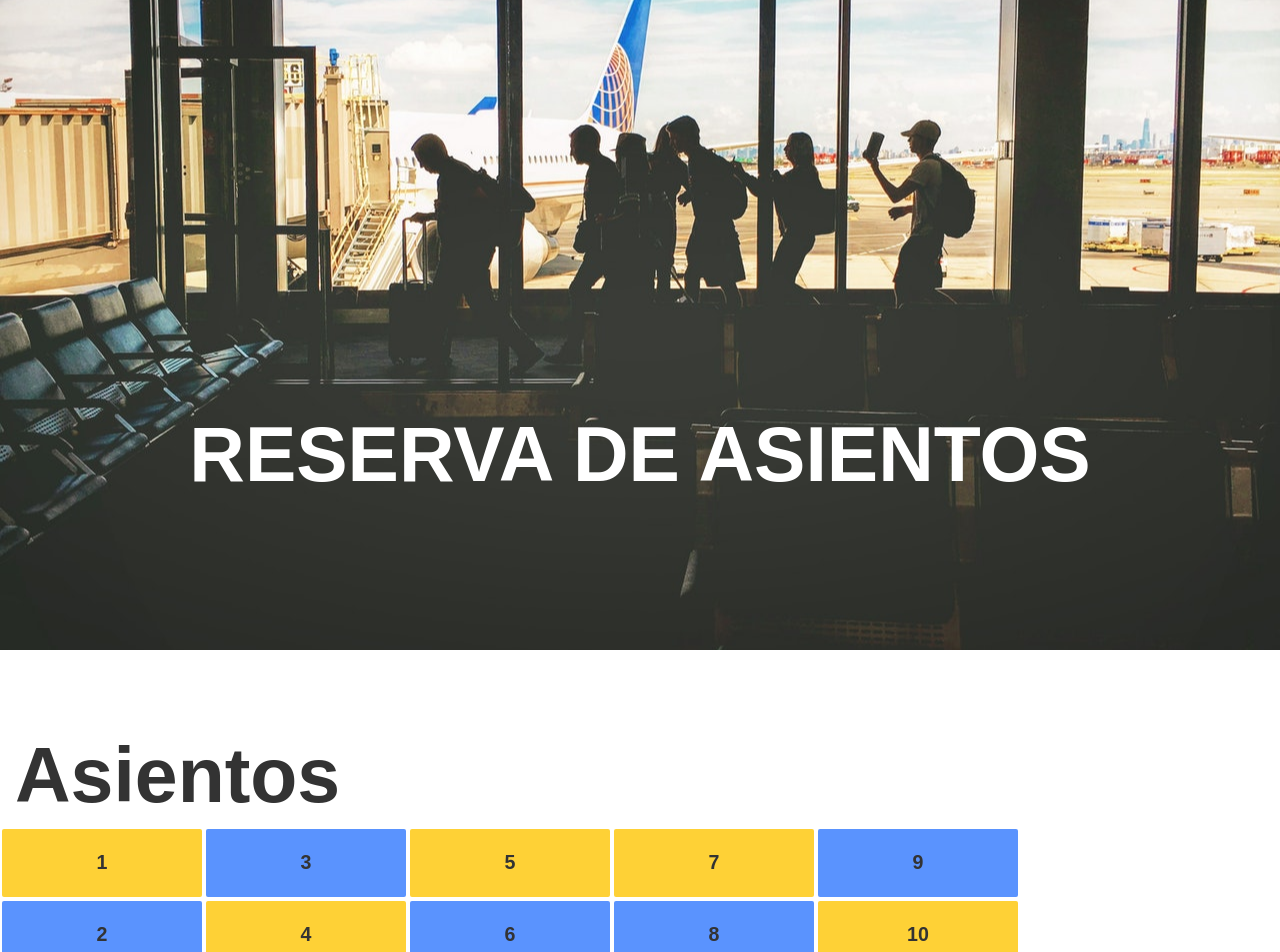
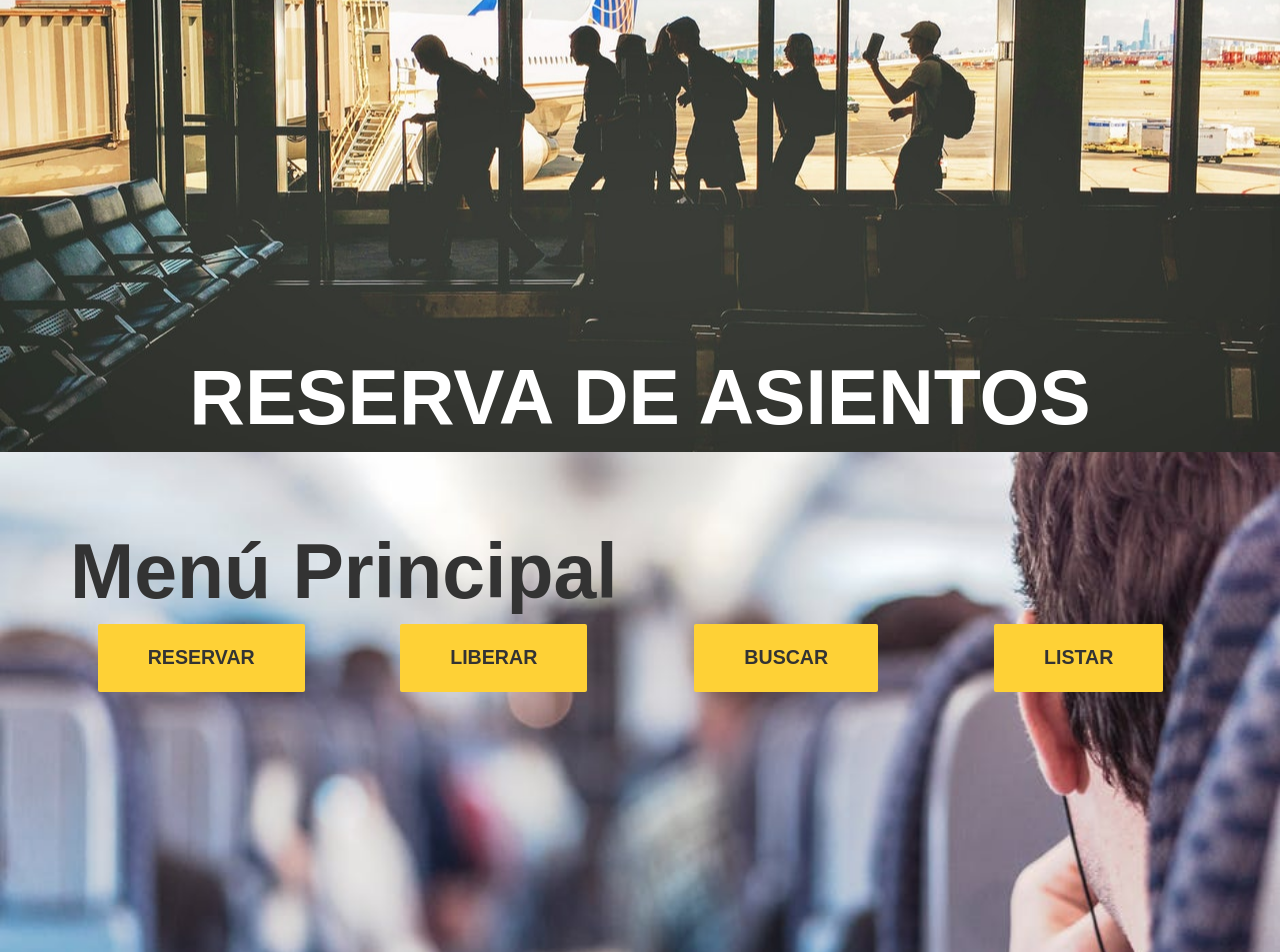
Before and after one commit to luisaGonzales/ReservaAsientos-React, a React (Create React App) app: page / in a window 1280 px wide. Shown: the top 952 px of the page. Built offline with nearby package versions, Linux system fonts and the light colour scheme.

Commit message:
Pasando estilos y sección menu

```diff
--- a/src/index.css
+++ b/src/index.css
@@ -1,11 +1,37 @@
-*{
+* {
+  box-sizing: border-box !important;
   font-family: 'Montserrat', sans-serif;
 }
 
-body {
-  margin: 0;
-  padding: 0;
-  font-family: sans-serif;
+p{
+  margin: 0 !important;
+}
+.no-display{
+  display: none;
+}
+
+.text2{
+  padding-top: 30%;
+  font-family: 'Montserrat', sans-serif;
+  font-weight: 900;
+  font-size: 550%;
+  color: white;
+}
+
+.btn {
+  background-color: #fed136 !important;
+  border: none;
+  border-radius: 2px;
+  padding: 20px 50px;
+  font-weight: bold;
+  font-family: 'Montserrat', sans-serif;
+  font-size: 1.4em;
+  color: #333333;
+}
+
+#bienvenida .btn{
+  margin-bottom: 143px;
+  color: white;
 }
 
 #bienvenida {
@@ -13,18 +39,10 @@ body {
   background-position: center;
   background-size: cover;
   background-repeat: no-repeat;
-  height: 650px !important;
+  height: 900px;
   top: 0px;
   height: inherit;
   text-align: center;
-}
-
-.text2{
-  padding-top: 35%;
-  font-family: 'Montserrat', sans-serif;
-  font-weight: 900;
-  font-size: 550%;
-  color: white;
 }
 
 .text3{
@@ -41,15 +59,13 @@ body {
   font-size: 250%;
 }
 
-.btn {
-  background-color: #fed136 !important;
-  border: none;
-  border-radius: 2px;
-  padding: 20px 50px;
-  font-weight: bold;
-  font-family: 'Montserrat', sans-serif;
-  font-size: 1.4em;
-  color: #333333;
+#menu{
+  background-image: url(img/fondo.jpg);
+  background-position: center;
+  background-size: cover;
+  background-repeat: no-repeat;
+  height: 670px;
+  top: 0px;
 }
 
 table .btn{
@@ -70,6 +86,14 @@ table{
   background-color: rgba(54, 124, 254, 0.82) !important;
 }
 
+#dniEncontrado{
+  font-size: 1.2em;
+  font-family: 'Montserrat', sans-serif;
+  background-color: #333333;
+  margin: 30px;
+  text-transform: capitalize;
+  color: white;
+}
 .lista{
   font-size: 1.2em;
   font-family: 'Montserrat', sans-serif;
--- a/src/index.js
+++ b/src/index.js
@@ -12,6 +12,29 @@ const App = ({arr}) =>{
                     <div className="row">
                         <div className="col-lg-12 col-md-12 col-sm-12 col-xs-12 ">
                             <p className="text2">RESERVA DE ASIENTOS</p>
+                        </div>
+                    </div>
+                </div>
+            </section>
+            <section id="menu">
+                <div className="container">
+                    <div className="row">
+                        <div className="col-lg-12 col-md-12 col-sm-12 col-xs-12 ">
+                            <h1 className="text3">Menú Principal</h1>
+                        </div>
+                    </div>
+                    <div className="row text-center">
+                        <div className="col-lg-3 col-md-3 col-sm-12 col-xs-12">
+                            <p><a className="btn btn-primary" href="#" role="button" id="opReservar"><i className="fa fa-list-alt" aria-hidden="true"></i> RESERVAR</a></p>
+                        </div>
+                        <div className="col-lg-3 col-md-3 col-sm-12 col-xs-12">
+                            <p><a className="btn btn-primary" href="#" role="button" id="opLiberar"><i className="fa fa-window-close-o" aria-hidden="true"></i> LIBERAR</a></p>
+                        </div>
+                        <div className="col-lg-3 col-md-3 col-sm-12 col-xs-12">
+                            <p><a className="btn btn-primary" href="#" role="button" id="opBuscar"><i className="fa fa-search"></i> BUSCAR</a></p>
+                        </div>
+                        <div className="col-lg-3 col-md-3 col-sm-12 col-xs-12">
+                            <p><a className="btn btn-primary" href="#" role="button" id="opListar"><i className="fa fa-bars" aria-hidden="true"></i> LISTAR</a></p>
                         </div>
                     </div>
                 </div>
```
